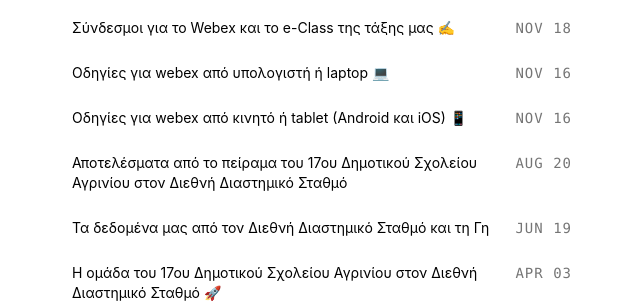
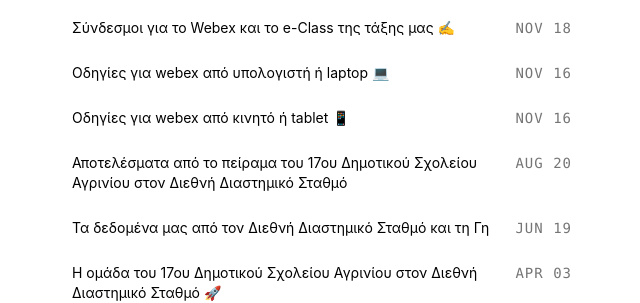
Before and after one commit to liagason/A-Jekyll-Blog, a Jekyll site: the page built from index.html, in a window 1280 px wide. Shown: the part 202-505 px from the top of the page, without its empty margins (318-958 px from the left). Built offline with Jekyll 4.4.1, drawn with Linux system fonts in a browser that asks for light colours.

Commit message:
Update 2020-11-16-setup-webex-minedu-primary-android-ios.md

```diff
--- a/_posts/2020-11-16-setup-webex-minedu-primary-android-ios.md
+++ b/_posts/2020-11-16-setup-webex-minedu-primary-android-ios.md
@@ -1,6 +1,6 @@
 ---
 layout: post
-title: Οδηγίες για webex από κινητό ή tablet (Android και iOS) 📱
+title: Οδηγίες για webex από κινητό ή tablet 📱
 ---
 
 Για να συνδεθείτε μέσω κινητού ή tablet ακολουθείστε τα παρακάτω βήματα:
```
